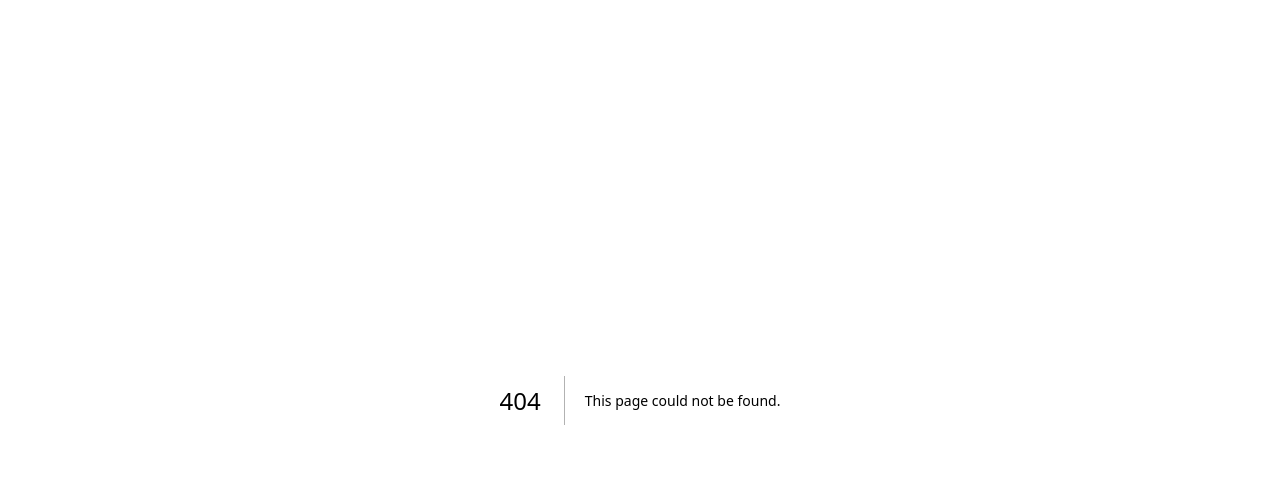
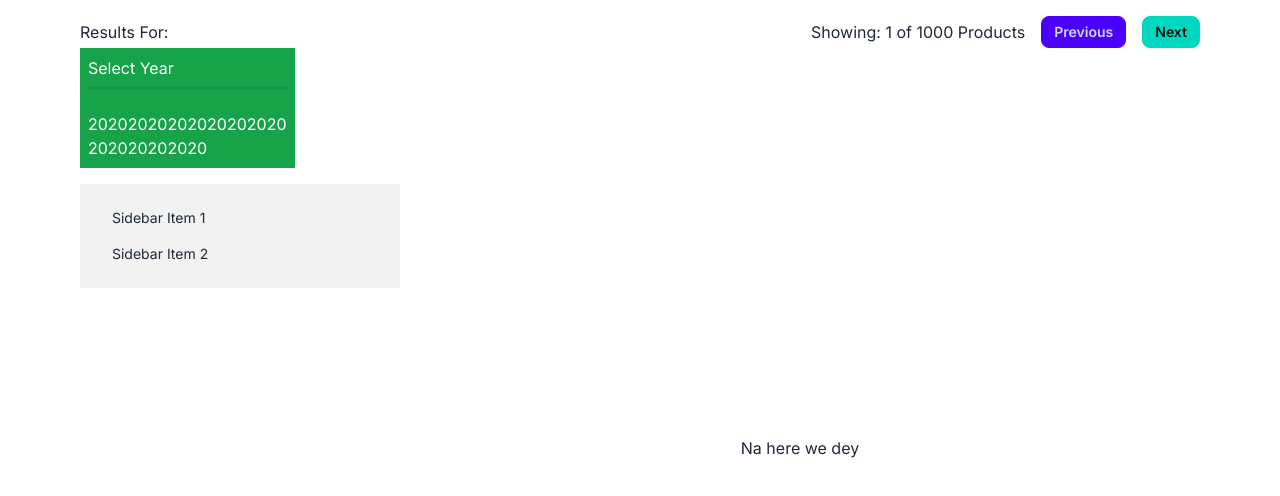
Before and after one commit to dolapoj/parts-demo, a Next.js app: page /product in a window 1280 px wide. Before the commit this address had no page. Shown: the top 496 px of the page. Built offline with nearby package versions, Linux system fonts and the light colour scheme.

Commit message:
structuring product results page

```diff
--- a/app/(auth)/signup/page.tsx
+++ b/app/(auth)/signup/page.tsx
@@ -1,6 +1,6 @@
 import React from "react";
 import Image from "next/image";
-import Logo from "../../../images/kinetic-parts-logo.png";
+// import Logo from "../../../images/kinetic-parts-logo.png";
 import styles from "../../../app/(auth)/login/login.module.scss";
 import RegisterSideBar from "@/app/components/RegisterSideBar";
 import SignUpCard from "@/app/components/SignUpCard";
@@ -13,14 +13,17 @@ const SignUp = () => {
         className={`flex flex-col justify-start p-8 sm:p-16 sm:px-52 2xl:px-96`}
       >
         <Image
-          src='images/logo.png'
+          src='/images/logo.png'
           alt="Kinetic Parts"
           className={`w-28 sm:w-60`}
+          width={28}
+          height={28}
         />
         <p
           className={`${styles.no_acct_text} text-center text-base sm:text-x sm:text-right mt-8 sm:mt-4`}
         >
-          Have an account?{" "}
+          Have an account?
+          {/* {" "} */}
           <Link href='/login'><span className="cursor-pointer">Sign In Now!</span></Link>
         </p>
         <div className="flex flex-row justify-center mt-4 h-auto text-white w-full">
--- a/app/components/Carousel.tsx
+++ b/app/components/Carousel.tsx
@@ -3,7 +3,7 @@ import Slider from "react-slick";
 import "slick-carousel/slick/slick.css";
 import "slick-carousel/slick/slick-theme.css";
 import Image from "next/image";
-import Filter from "../../images/filter.png";
+// import Filter from "../../images/filter.png";
 import axios, { AxiosResponse } from "axios";
 
 interface Car {
@@ -33,18 +33,23 @@ const Carousel = () => {
   };
 
   const [allProduct, setAllProduct] = useState<Car[]>();
+  const [isLoaded, setIsLoaded] = useState(false);
+
+  console.log(allProduct)
 
   useEffect(() => {
-    const fetchCars = async (count = 7): Promise<void> => {
+    const fetchCars = async (count = 6): Promise<void> => {
       const endpoint = "https://freetestapi.com/api/v1/cars";
       try {
         let selectedCars: Car[] = [];
         const response: AxiosResponse<Car[]> = await axios.get<Car[]>(endpoint);
         selectedCars = response.data;
+        // console.log(selectedCars)
         count = Math.min(count, selectedCars.length);
         const shuffledCars = selectedCars.sort(() => Math.random() - 0.5);
         const randomSubset = shuffledCars.slice(0, count);
         setAllProduct(randomSubset);
+        setIsLoaded(true);
       } catch (error) {
         console.error(error);
       }
@@ -54,20 +59,20 @@ const Carousel = () => {
 
   return (
     <div className="w-3/4 m-auto pb-20">
+      {isLoaded && (
         <div className="mt-20">
           <Slider {...settings}>
             {allProduct?.map((product) => (
               <div className="   text-white rounded-xl">
                 <div className="card bg-white flex flex-col justify-between gap-14 w-52 md:w-60 2xl:w-72 border-8 border-white">
                   <figure className="mt-10">
-                  <Image src={Filter} alt="Shoes" className="w-40" />
+                    <Image src={product.image as string} alt="Shoes" className="w-40" width={40} height={40} />
                   </figure>
                   <div className="card-body bg-black rounded-xl">
                     <div className="">
-                    <p className="font-semibold">{product.engine} </p>
+                      <p className="font-semibold">{product.make} </p>
                       <p className="text-sm">
-                      {product.fuelType}
-                      {` ${product.transmission}`}
+                        {product.model}
                       </p>
                       <p className="text-sm">{product.year}</p>
                     </div>
@@ -77,6 +82,7 @@ const Carousel = () => {
             ))}
           </Slider>
         </div>
+      )}
     </div>
   );
 };
--- a/app/components/Landing.tsx
+++ b/app/components/Landing.tsx
@@ -1,7 +1,6 @@
 "use client";
 import React, { useState, useEffect, Suspense } from "react";
 import NavBar from "./NavBar";
-// import { SessionProvider } from "next-auth/react";
 import InnerSearch from "./InnerSearch";
 import BestSellers from "./BestSellers";
 import MoreParts from "./MoreParts";
@@ -9,45 +8,10 @@ import Brands from "./Brands";
 import Footer from "./Footer";
 import Carousel from "./Carousel";
 import { useSession } from "next-auth/react";
-import delay from "delay";
-
-type UserData = {
-  first_name: string;
-  last_name: string;
-  // Add other properties as needed
-};
 
 const Landing = () => {
-  const [userData, setUserData] = useState<UserData | any>({});
-  const { data: session } = useSession();
-  const user = session ? session.user : null;
-  delay(2000);
-
-  useEffect(() => {
-    //Retrieve userData from sessionStorage when component mounts
-    const storedUserData = sessionStorage.getItem("userData");
-    if (storedUserData) {
-      setUserData(JSON.parse(storedUserData));
-    }
-    // console.log(storedUserData);
-  }, []);
-
-
   return (
     <main className="bg-landing">
-      <NavBar userData={userData} />
-      <section
-        style={{ backgroundColor: "#02026B" }}
-        className="text-white font-semibold py-2 px-12"
-      >
-        <ul className="flex justify-start items-center gap-8">
-          <li className="cursor-pointer">Products</li>
-          <li className="cursor-pointer">Categories</li>
-          <li className="cursor-pointer">Brand</li>
-          <li className="cursor-pointer">Deals</li>
-          <li className="cursor-pointer">Customer Service</li>
-        </ul>
-      </section>
       <Carousel />
       <InnerSearch />
       <Suspense fallback={<p className="text-red-600">Loading...</p>}>
--- a/app/components/LoginCard.tsx
+++ b/app/components/LoginCard.tsx
@@ -83,7 +83,7 @@ const LoginCard = () => {
   };
 
   return (
-    <main className="p-6 mx-8 2xl:mx-32">
+    <main className="py-4 sm:px-6 sm:mx-6 2xl:mx-32">
       <p style={{ fontWeight: "700" }} className="text-2xl font-semibold">
         Sign In
       </p>
--- a/app/components/NavBar.tsx
+++ b/app/components/NavBar.tsx
@@ -15,11 +15,12 @@ const NavBar: React.FC<NavBarProps> = ({ userData }) => {
   // console.log(session)
 
   return (
+    <>
       <div className="flex flex-row justify-between navbar bg-base-100 p-8">
         <div className="">
           <Image
             alt="logo"
-          src='/images/logo.png'
+            src="/images/logo.png"
             className={`w-24 sm:w-40`}
             width={24}
             height={24}
@@ -52,16 +53,31 @@ const NavBar: React.FC<NavBarProps> = ({ userData }) => {
           {!userData.first_name && !session && (
             <div className="flex flex-row text-sm gap-4 justify-start mr-6">
               <Link href="/login">
-              <span className="hover:text-green-500 hover:font-bold">Sign In</span>
+                <span className="hover:text-green-500 hover:font-bold">
+                  Sign In
+                </span>
               </Link>
               <Link href="/signup">
-              <span className="hover:text-green-500 hover:font-bold">Sign Up</span>
+                <span className="hover:text-green-500 hover:font-bold">
+                  Sign Up
+                </span>
               </Link>
             </div>
           )}
-        {userData.first_name || session && (<h4 className="text-green-700">Yo, {JSON.stringify(user?.name).replace(/"/g, '').split(' ')[0] || userData.first_name} </h4>)}
+          {userData.first_name ||
+            (session && (
+              <h4 className="text-green-700">
+                Yo,{" "}
+                {JSON.stringify(user?.name).replace(/"/g, "").split(" ")[0] ||
+                  userData.first_name}{" "}
+              </h4>
+            ))}
           <div className="dropdown dropdown-end">
-          <div tabIndex={0} role="button" className="btn btn-ghost btn-circle">
+            <div
+              tabIndex={0}
+              role="button"
+              className="btn btn-ghost btn-circle"
+            >
               <div className="indicator">
                 <svg
                   xmlns="http://www.w3.org/2000/svg"
@@ -88,12 +104,14 @@ const NavBar: React.FC<NavBarProps> = ({ userData }) => {
                 <span className="font-bold text-lg">2 Items</span>
                 <span className="text-info">Subtotal: $999</span>
                 <div className="card-actions">
-                <button className="btn btn-primary btn-block">View cart</button>
+                  <button className="btn btn-primary btn-block">
+                    View cart
+                  </button>
                 </div>
               </div>
             </div>
           </div>
-        {session || userData.first_name ?  (
+          {session || userData.first_name ? (
             <div className="dropdown dropdown-end">
               <div
                 tabIndex={0}
@@ -103,7 +121,7 @@ const NavBar: React.FC<NavBarProps> = ({ userData }) => {
                 <div className="w-10 rounded-full">
                   <Image
                     alt="Profile Image"
-                  src={ user?.image as string}
+                    src={user?.image as string}
                     // src='/images/pad.png'
                     width={20}
                     height={20}
@@ -121,13 +139,30 @@ const NavBar: React.FC<NavBarProps> = ({ userData }) => {
                   </a>
                 </li>
                 <li>
-                <a onClick={() => signOut({ callbackUrl: `/login` })}>Logout</a>
+                  <a onClick={() => signOut({ callbackUrl: `/login` })}>
+                    Logout
+                  </a>
                 </li>
               </ul>
             </div>
-        ): <></>}
+          ) : (
+            <></>
+          )}
         </div>
       </div>
+      <section
+        style={{ backgroundColor: "#02026B" }}
+        className="text-white text-xs sm:text-xl font-semibold sm:py-2 sm:px-12"
+      >
+        <ul className="flex justify-start items-center pl-2 py-2 gap-2 sm:gap-8">
+          <li className="cursor-pointer">Products</li>
+          <li className="cursor-pointer">Categories</li>
+          <li className="cursor-pointer">Brand</li>
+          <li className="cursor-pointer">Deals</li>
+          <li className="cursor-pointer">Customer Service</li>
+        </ul>
+      </section>
+    </>
   );
 };
 
--- a/app/components/SignUpCard.tsx
+++ b/app/components/SignUpCard.tsx
@@ -77,7 +77,7 @@ const SignUpCard = () => {
 
   const processForm: SubmitHandler<Inputs> = async (data) => {
     //Make POST API call to the Register endpoint
-    const endpoint = "http://kineticparts.africa/auth/register/";
+    const endpoint = "http://api.kineticparts.africa/auth/register/";
     try {
       const response = await axios.post<ApiResponse>(endpoint, data, {
         headers: {
@@ -89,7 +89,7 @@ const SignUpCard = () => {
       // console.log("Data successfully posted: ", response.data);
       toast.success("You can now check your email for account activation.");
     } catch (error) {
-      // console.error("Error posting data:", error);
+      console.error("Error posting data:", error);
       toast.error("There might be an issue with your internet");
     }
     reset();
@@ -103,7 +103,7 @@ const SignUpCard = () => {
     const output = await trigger(fields as FieldName[], { shouldFocus: true });
 
     // REFIX NEXT LINE //
-    if (!output && currentStep < 2) return console.log("there is a problem");
+    if (!output && currentStep < 2) return null;
 
     if (currentStep < steps.length - 1) {
       if (currentStep === steps.length - 3) {
@@ -130,7 +130,7 @@ const SignUpCard = () => {
   };
 
   return (
-    <main className="p-6 mx-8 2xl:mx-32">
+    <main className="sm:p-6 sm:x-8 2xl:mx-32">
       <p style={{ fontWeight: "700" }} className="text-2xl">
         Create Account
       </p>
--- a/app/components/Skeleton.tsx
+++ b/app/components/Skeleton.tsx
@@ -2,13 +2,11 @@ import React from "react";
 
 const Skeleton = () => {
   return (
-    <div>
-      <div className="min-h-screen flex flex-row justify-center items-center text-2xl">
-        <span className="loading loading-ring loading-xs"></span>
-        <span className="loading loading-ring loading-sm"></span>
-        <span className="loading loading-ring loading-md"></span>
-        <span className="loading loading-ring loading-lg"></span>
-      </div>
+    <div className="flex flex-col gap-4 w-52">
+      <div className="skeleton h-32 w-full"></div>
+      <div className="skeleton h-4 w-28"></div>
+      <div className="skeleton h-4 w-full"></div>
+      <div className="skeleton h-4 w-full"></div>
     </div>
   );
 };
--- a/app/page.tsx
+++ b/app/page.tsx
@@ -1,11 +1,33 @@
-import React, { Suspense } from "react";
+'use client';
+import React, { Suspense, useEffect, useState } from "react";
 import Landing from "./components/Landing";
 import Skeleton from "./components/Skeleton";
+import { useSession } from "next-auth/react";
+import NavBar from "./components/NavBar";
+
+type UserData = {
+  first_name: string;
+  last_name: string;
+  // Add other properties as needed
+};
 
 export default function Home() {
+  const [userData, setUserData] = useState<UserData | any>({});
+  const { data: session } = useSession();
+  // const user = session ? session.user : null;
+
+  useEffect(() => {
+    //Retrieve userData from sessionStorage when component mounts
+    const storedUserData = sessionStorage.getItem("userData");
+    if (storedUserData) {
+      setUserData(JSON.parse(storedUserData));
+    }
+    // console.log(storedUserData);
+  }, []);
   return (
     <main className="bg-landing">
       <Suspense fallback={Skeleton()}>
+        <NavBar userData={userData} />
         <Landing />
       </Suspense>
     </main>
--- /dev/null
+++ b/app/product/page.tsx
@@ -0,0 +1,69 @@
+import React from "react";
+
+const ProductDetailPage = () => {
+  return (
+    <>
+      <div className="px-20 my-4">
+        <div className="flex justify-between gap-2 items-center">
+          <div>
+            <p>Results For: {}</p>
+          </div>
+          <div className="flex justify-start gap-4 items-center">
+            <p>Showing: 1 of 1000 Products</p>
+            <button className="btn btn-primary btn-sm">Previous</button>
+            <button className="btn btn-accent btn-sm">Next</button>
+          </div>
+        </div>
+
+        {/* SIDEBAR */}
+        <div className="drawer lg:drawer-open">
+          <input id="my-drawer-2" type="checkbox" className="drawer-toggle" />
+          <div className="drawer-content flex flex-col items-center justify-center">
+            {/* Page content here */}
+            <div>Na here we dey</div>
+            <label
+              htmlFor="my-drawer-2"
+              className="btn btn-primary drawer-button lg:hidden"
+            >
+              Open drawer
+            </label>
+          </div>
+          <div className="drawer-side">
+            <label
+              htmlFor="my-drawer-2"
+              aria-label="close sidebar"
+              className="drawer-overlay"
+            ></label>
+            <div className="bg-green-600 text-white p-2">
+              <p>Select Year</p>
+              <div className="divider w-full mt-0"></div>
+              <div className="grid grid-cols-5">
+                <p className="mt-0">2020</p>
+                <p>2020</p>
+                <p>2020</p>
+                <p>2020</p>
+                <p>2020</p>
+                <p>2020</p>
+                <p>2020</p>
+                <p>2020</p>
+              </div>
+            </div>
+            <div className="bg-green-600 mt-4">
+              <ul className="menu p-4 w-80 min-h-full bg-base-200 text-base-content">
+                {/* Sidebar content here */}
+                <li>
+                  <a>Sidebar Item 1</a>
+                </li>
+                <li>
+                  <a>Sidebar Item 2</a>
+                </li>
+              </ul>
+            </div>
+          </div>
+        </div>
+      </div>
+    </>
+  );
+};
+
+export default ProductDetailPage;
--- a/package.json
+++ b/package.json
@@ -10,7 +10,6 @@
   },
   "dependencies": {
     "@hookform/resolvers": "^3.3.4",
-    "@react-oauth/google": "^0.12.1",
     "@tailwindcss/forms": "^0.5.7",
     "@types/node": "20.11.24",
     "@types/react": "18.2.63",
```
Also changed, not shown: lib/authOptions.ts (+24 -1 lines), 1 other file (tests, documents, lock files or other folders). Lines whose indentation alone changed are shown as unchanged.
